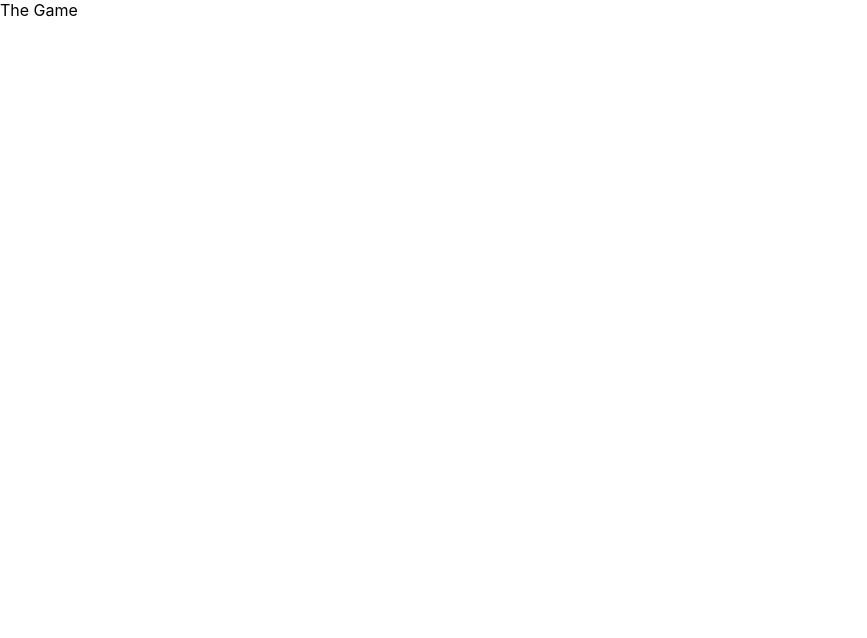
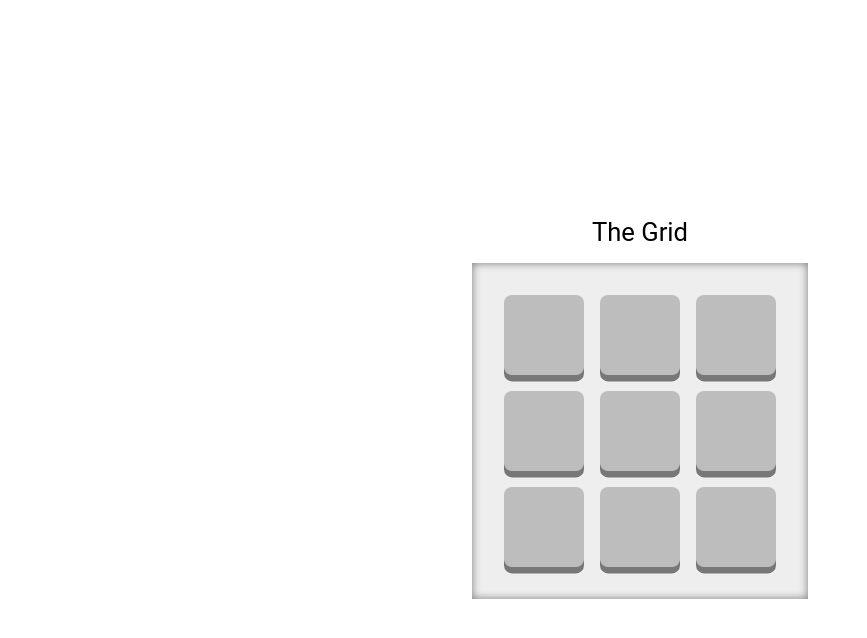
Before and after one commit to garaxer/portfolio, a React (Create React App) app: page /gridgame in a window 1280 px wide. Shown: the top 638 px of the page, without its empty margins (0-867 px from the left). Built offline with nearby package versions, Linux system fonts and the light colour scheme.

Commit message:
Added idempotency grid game

```diff
--- /dev/null
+++ b/src/components/grid/GridGame.css
@@ -0,0 +1,69 @@
+.row {
+  display: flex;
+}
+
+.game-container {
+  height: 100vh;
+  display: flex;
+  justify-content: center;
+  align-items: center;
+  flex-direction: column;
+}
+
+.game {
+  position: relative;
+}
+
+.win {
+  font-family: Roboto;
+  font-size: 1.5rem;
+  margin: 1rem 0px 0.5rem;
+}
+
+header {
+  font-family: Roboto;
+  font-size: 1.6rem;
+  margin: 1rem 0px 1rem;
+}
+
+.squares {
+  padding: 2rem;
+  background: rgb(238, 238, 238);
+  box-shadow: rgb(119, 119, 119) 0px 0px 0.5rem inset;
+}
+
+.row:not(:first-child) {
+  margin-top: 1rem;
+}
+
+.square:not(:first-child) {
+  margin-left: 1rem;
+}
+
+.square {
+  cursor: pointer;
+}
+
+.square {
+  width: 5rem;
+  height: 5rem;
+  border-radius: 0.5rem;
+  box-shadow: rgb(119, 119, 119) 0px 0.4rem;
+  background: rgb(189, 189, 189);
+}
+
+.square-clicked {
+  background: rgb(255, 235, 59);
+  box-shadow: rgb(119, 119, 119) 0px 0px 0.4rem inset;
+  transform: translateY(0.4rem);
+}
+
+.won {
+  cursor: default;
+}
+
+.win-text {
+  position: absolute;
+  width: 100%;
+  text-align: center;
+}
--- a/src/components/grid/GridGame.tsx
+++ b/src/components/grid/GridGame.tsx
@@ -1,7 +1,88 @@
-import React from "react";
+import React, { useState } from "react";
+
+import "./GridGame.css";
+
+document.title = "The Grid";
+
+const initialGrid = [
+  [false, false, false],
+  [false, false, false],
+  [false, false, false],
+];
+
+const press = ([x, y]: number[]) => (grid: boolean[][]) =>
+  grid.map((r, rx) =>
+    Math.abs(rx - x) > 1
+      ? r
+      : r.map((c, cy) => (Math.abs(rx - x) + Math.abs(cy - y) <= 1 ? !c : c))
+  );
 
 const GridGame = () => {
-  return <div>The Game</div>;
+  const [grid, setGrid] = useState(initialGrid);
+  const [won, setWon] = useState(false);
+  const [gridSize, setGridSize] = useState(3); // 3 is the initial grid size
+  const [presses, setPresses] = useState(0);
+
+  const handleSquareClick = ([rx, ry]: number[]) => () => {
+    if (won) {
+      return;
+    }
+
+    setPresses(presses + 1);
+    const newGrid = press([rx, ry])(grid);
+    setGrid(newGrid);
+
+    const didWin = newGrid.every(x => x.every(x => x));
+    console.log(didWin);
+
+    if (didWin) {
+      setGridSize(gridSize + 1);
+      setWon(true);
+    }
+  };
+
+  const gridIcon = ([rx, ry]: number[]) => (value: boolean) => {
+    return (
+      <div
+        className={`square ${value ? "square-clicked" : ""} ${
+          won ? "won" : ""
+        }`}
+        key={`${rx}${ry}`}
+        onClick={handleSquareClick([rx, ry])}
+      ></div>
+    );
+  };
+
+  const handleNextClick = () => {
+    setWon(false);
+    const arr = new Array(gridSize).fill(false);
+    const newGrid = arr.map(() => [...arr]);
+    setGrid(newGrid);
+  };
+
+  return (
+    <div className='game-container'>
+      <header>The Grid</header>
+      <div className='game'>
+        <div className='squares'>
+          {grid.map((x, rx) => (
+            <div key={`${rx}`} className='row'>
+              {x.map((y, ry) => gridIcon([rx, ry])(y))}
+            </div>
+          ))}
+        </div>
+
+        {won && (
+          <div className='win-text'>
+            <div className='win'> Completed in {presses} presses.</div>
+            <button onClick={handleNextClick}>
+              Next - {gridSize} by {gridSize}
+            </button>
+          </div>
+        )}
+      </div>
+    </div>
+  );
 };
 
 export default GridGame;
```
